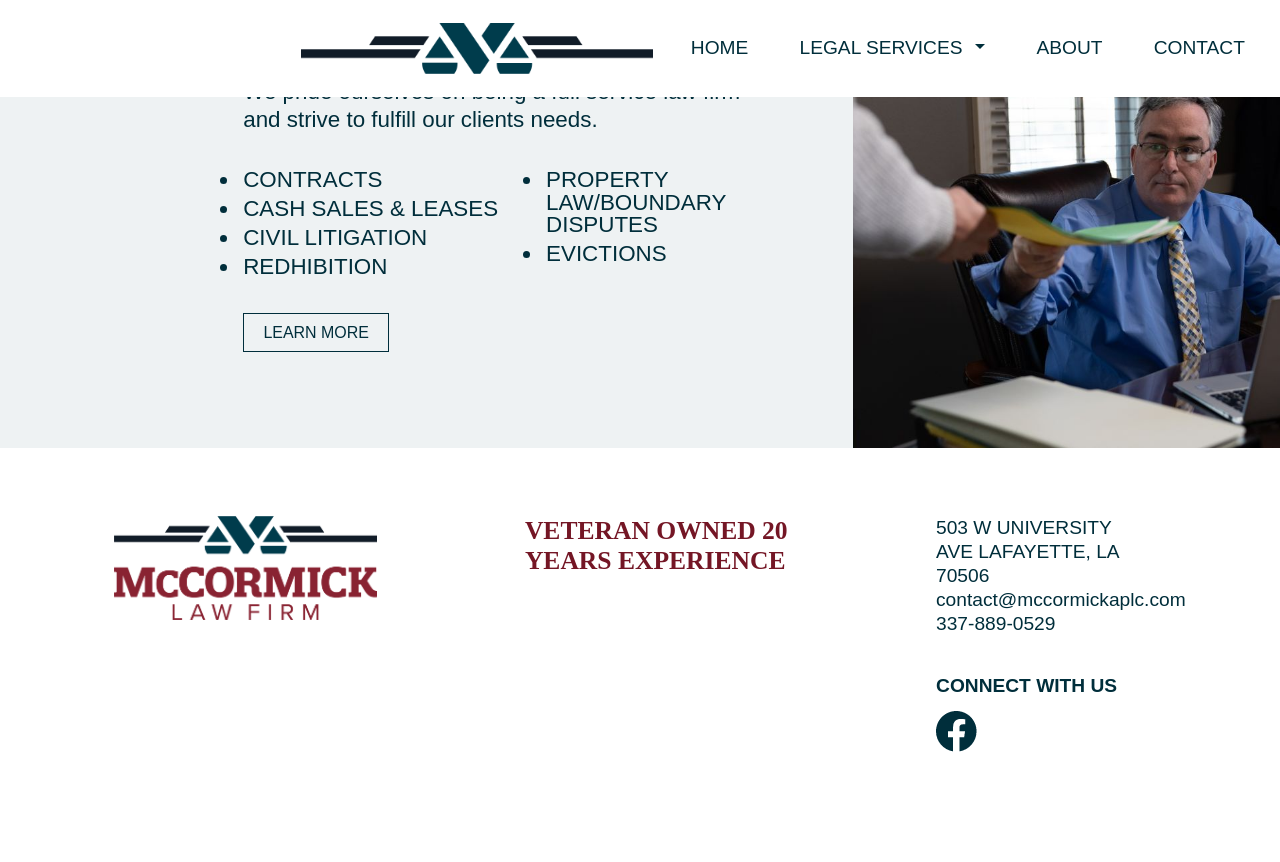
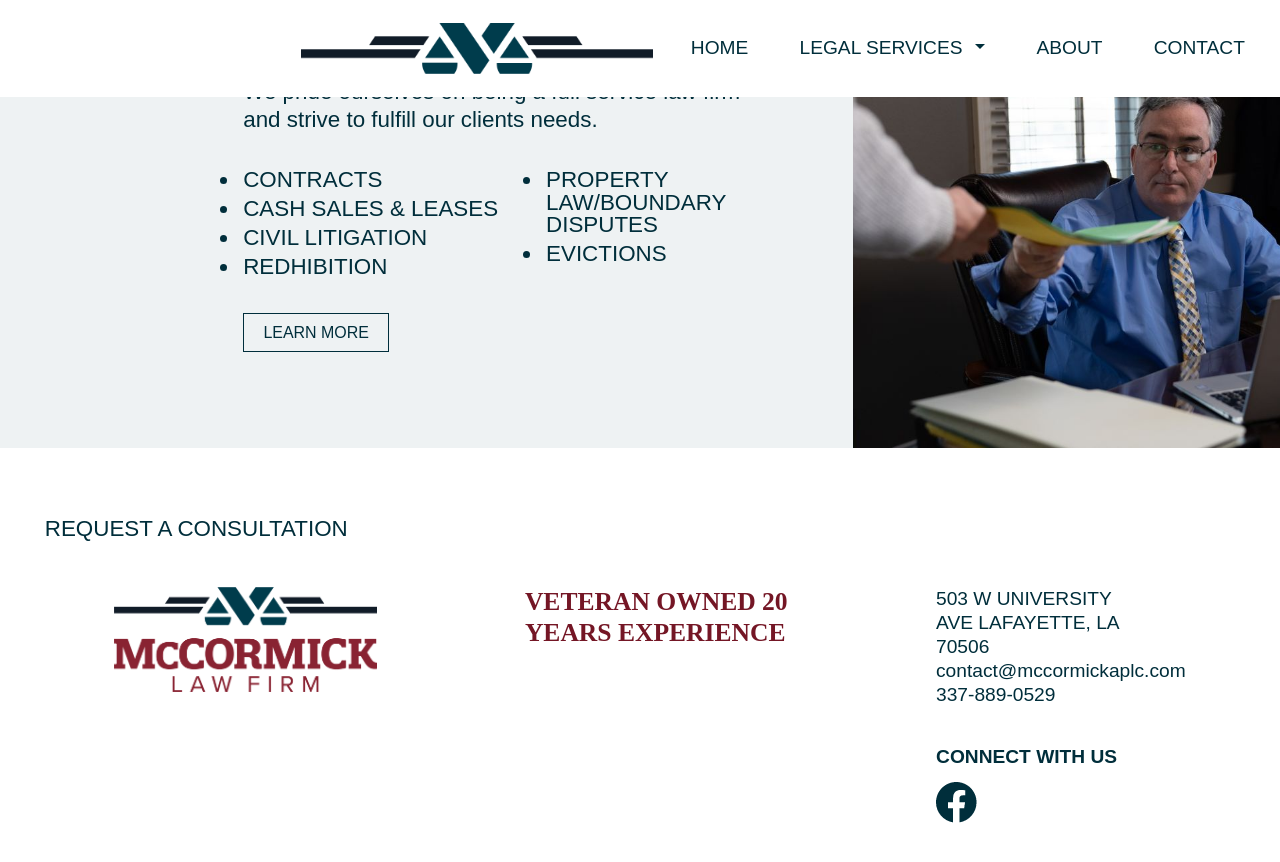
Before and after one commit to bscwebadmin/mccormickcc, a Jekyll site: the page built from _pages/legal-services.html, in a window 1280 px wide and 900 px high, scrolled down 3200 px. Shown: the top 862 px of the window. Built offline with Jekyll 4.4.1, drawn with Linux system fonts in a browser that asks for light colours; nearby versions of some CDN libraries; some web fonts are replaced; before the commit the page ends 4028 px from its top, so only the background shows below that.

Commit message:
Footer/ subpages bugfixing, added about me button for mccormick area on index.html

```diff
--- a/_includes/footer.html
+++ b/_includes/footer.html
@@ -10,7 +10,7 @@
             </div>
         </div>
         {% endif %}
-        <div class="px-4 d-flex row d-lg-none justify-content-md-around justify-content-start">
+        <div class="px-4 d-flex row d-lg-none justify-content-md-around justify-content-start mx-0">
             <div class="py-4 d-grid col-10">
                 {% if general_data.address %}
                 {{ general_data.address.address }}
--- a/_pages/dwi-owi.html
+++ b/_pages/dwi-owi.html
@@ -132,8 +132,8 @@
     <div>
         <div class="d-flex flex-row py-lg-4">
             <div class="d-flex justify-content-xl-end col-xl-5 col-lg-5 justify-content-lg-evenly">
-                <div class="d-flex col-xl-9 col-lg-10 justify-content-xl-center justify-content-lg-center">
-                    <h3 class="d-flex f-weight-500 fs-2 col-xl-8 col-lg-11 lh-1h px-xl-5" style="color: #0E161E; ">{{sectionINFO.title}}</h3>
+                <div class="d-flex col-xl-8 col-lg-10 justify-content-xl-center justify-content-lg-center">
+                    <h3 class="d-flex f-weight-500 fs-2 col-xl-8 col-lg-11 lh-1h px-xl-4 px-lg-5" style="color: #0E161E; ">{{sectionINFO.title}}</h3>
                 </div>
             </div>
             <div class="d-flex justify-content-xl-start justify-content-lg-start">
--- a/_pages/legal-services.html
+++ b/_pages/legal-services.html
@@ -448,10 +448,10 @@
 <!--MOBILE VERSION-->
 
 <section class="container-fluid mx-0 px-0 d-block d-lg-none ">
-    <div class="allServices__Service"></div>
+    <div class="allServices__Service p-0"></div>
     {% assign sectionTwo = page.personal_injury_section %}
-        <div class="">
-            <div class="py-2 px-2 px-md-5">
+        <div class="" style="background-image: url(/assets/images/about_big_bg.jpg);background-size: cover; ">
+            <div class="py-2 px-0 pt-5 pe-5 pb-5">
               <div class="allServices__Service__Text px-5">
                  {% if sectionTwo.title %}
                   <h3 class="section-title py-4 px-2 px-sm-4 px-md-4">{{ sectionTwo.title }}</h3>
@@ -480,8 +480,8 @@
 
 <!--    SECTION CRIMINAL HERE-->
 
-        <div class="">
-            <div class="py-2 px-2 px-md-5">
+        <div class="" style="background-image: url(/assets/images/gallery_05.jpg);background-size: cover; ">
+            <div class="py-2 px-0 pt-5 pe-5 pb-5">
               <div class="allServices__Service__Text px-5">
                  {% if sectionThree.title %}
                   <h3 class="section-title py-4 px-2 px-sm-4 px-md-4">{{ sectionThree.title }}</h3>
@@ -510,8 +510,8 @@
 
 <!--    SECTION FAMILY HERE-->
 
-        <div class="">
-            <div class="py-2 px-2 px-md-5">
+        <div class="" style="background-image: url(/assets/images/banner_8.jpg);background-size: cover; ">
+            <div class="py-2 px-0 pt-5 pe-5 pb-5">
               <div class="allServices__Service__Text px-5">
                  {% if sectionFour.title %}
                   <h3 class="section-title py-4 px-2 px-sm-4 px-md-4">{{ sectionFour.title }}</h3>
@@ -541,8 +541,8 @@
 
 <!--    SECTION DWI/OWI HERE-->
 
-        <div class="">
-            <div class="py-2 px-2 px-md-5">
+        <div class="" style="background-image: url(/assets/images/banner_5.jpg);background-size: cover; ">
+            <div class="py-2 px-0 pt-5 pe-5 pb-5">
               <div class="allServices__Service__Text px-5">
                  {% if sectionFive.title %}
                   <h3 class="section-title py-4 px-2 px-sm-4 px-md-4">{{ sectionFive.title }}</h3>
@@ -571,8 +571,8 @@
         </div>
 
 <!--    SECTION ESTATE HERE-->
-        <div class="">
-            <div class="py-2 px-2 px-md-5">
+        <div class="" style="background-image: url(/assets/images/gallery_06.jpg);background-size: cover; ">
+            <div class="py-2 px-0 pt-5 pe-5 pb-5">
               <div class="allServices__Service__Text px-5">
                  {% if sectionSix.title %}
                   <h3 class="section-title py-4 px-2 px-sm-4 px-md-4">{{ sectionSix.title }}</h3>
@@ -600,8 +600,8 @@
         </div>
 
 <!--    SECTION ADDITIONAL HERE-->
-          <div class="">
-            <div class="py-2 px-2 px-md-5">
+          <div class="" style="background-image: url(/assets/images/banner_one.jpg);background-size: cover; ">
+            <div class="py-2 px-0 pt-5 pe-5 pb-5">
               <div class="allServices__Service__Text px-5">
                  {% if sectionSeven.title %}
                   <h3 class="section-title py-4 px-2 px-sm-4 px-md-4">{{ sectionSeven.title }}</h3>
@@ -628,3 +628,9 @@
           </div>
         </div>
 </section>
+<section class=" order-2">
+    <div class="col-10 d-flex justify-content-center justify-content-lg-start text-start px-5 mx-2 pt-5">
+        <h5 class="text-success text-uppercase display-3 f-weight-500 d-block d-lg-none">request a consultation</h5>
+        <h5 class="text-success text-uppercase fs-3 f-weight-500 d-none d-lg-block">request a consultation</h5>
+    </div>
+</section>
```
Also changed, not shown: _pages/criminal-law.html (+4 -4 lines), _pages/personal-injury.html (+7 -7 lines), index.html (+12 -6 lines).
